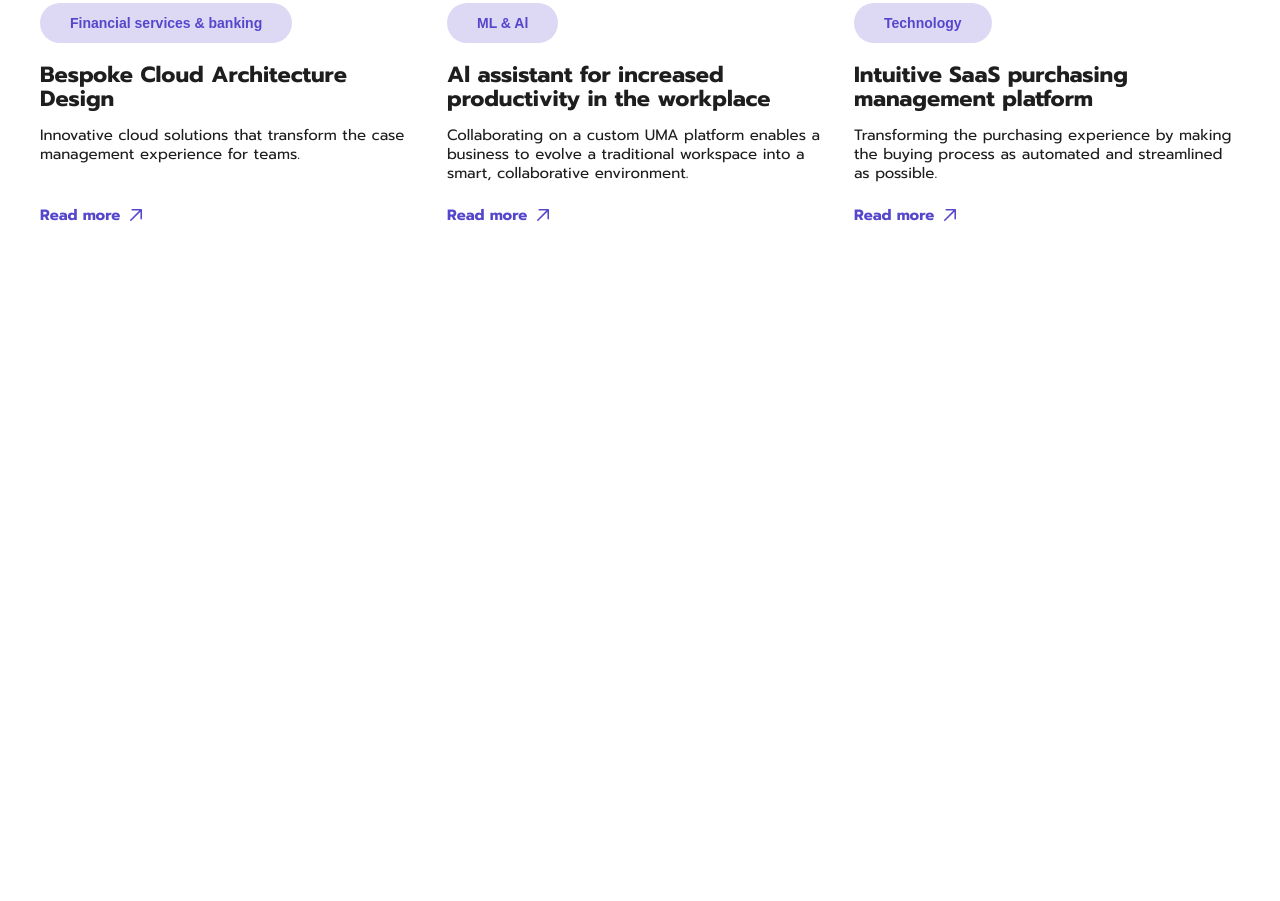
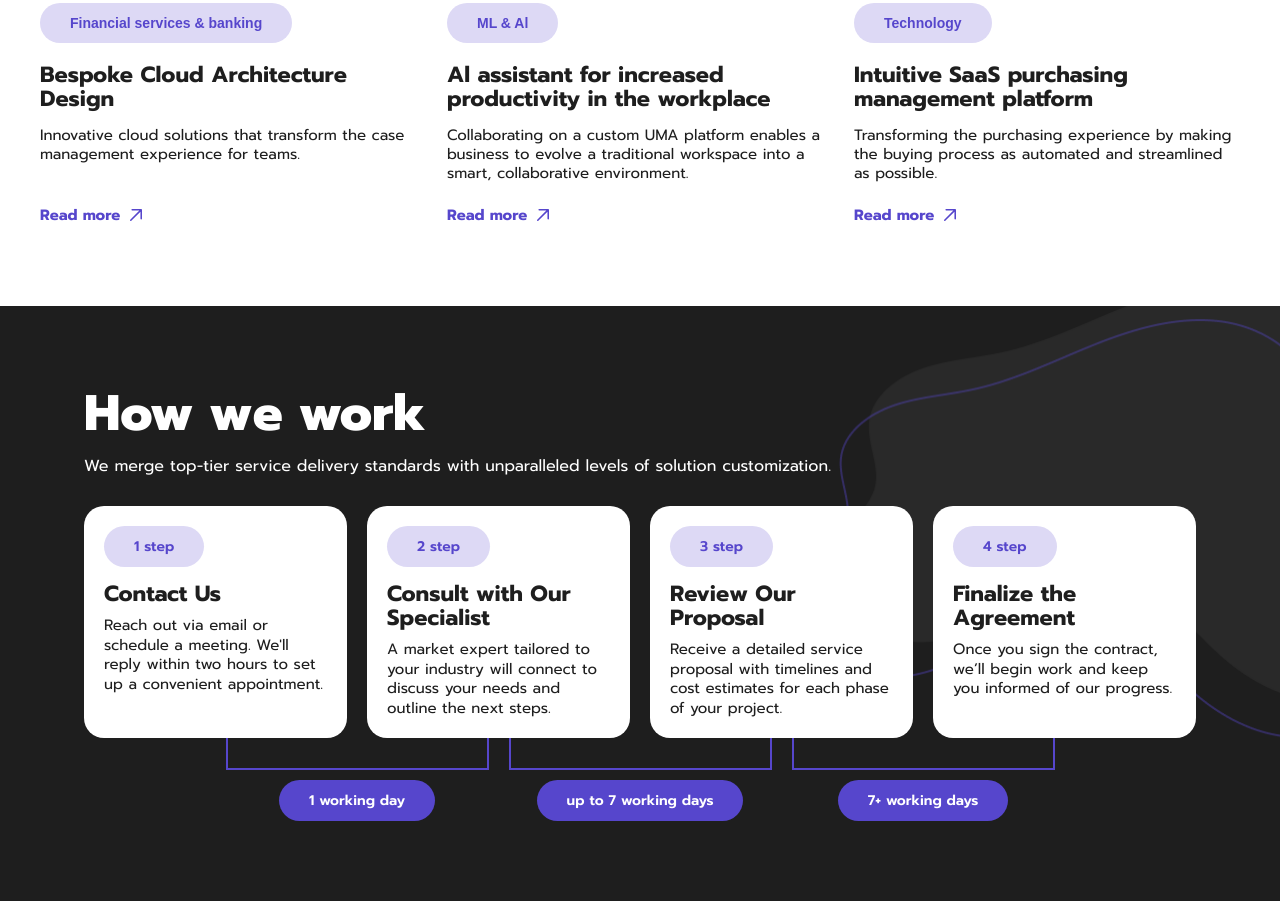
Before and after one commit to AnastassiaH/avega, a website built with Vite: page index.html in a window 1280 px wide. Shown: the part 1107-2008 px from the top of the page. Before the commit the page ends 1413 px from the top, so only its background shows below. Built offline with nearby package versions, Linux system fonts and the light colour scheme.

Commit message:
work process section done

```diff
--- a/index.html
+++ b/index.html
@@ -158,6 +158,61 @@
             <a href="" class="newsLink">Read more</a>
           </div>
         </section>
+        <section class="workProcessSection">
+          <p class="workProcessTitle">How we work</p>
+          <p class="workProcessText">
+            We merge top-tier service delivery standards with unparalleled
+            levels of solution customization.
+          </p>
+          <div class="workProcessCardsContainer">
+            <div class="stepCardsContainer">
+              <div class="stepCard">
+                <span class="cardStepNum">1 step</span>
+                <p class="cardTitle">Contact Us</p>
+                <p class="cardText">
+                  Reach out via email or schedule a meeting. We'll reply within
+                  two hours to set up a convenient appointment.
+                </p>
+              </div>
+              <div class="stepCard">
+                <span class="cardStepNum">2 step</span>
+                <p class="cardTitle">Consult with Our Specialist</p>
+                <p class="cardText">
+                  A market expert tailored to your industry will connect to
+                  discuss your needs and outline the next steps.
+                </p>
+              </div>
+              <div class="stepCard">
+                <span class="cardStepNum">3 step</span>
+                <p class="cardTitle">Review Our Proposal</p>
+                <p class="cardText">
+                  Receive a detailed service proposal with timelines and cost
+                  estimates for each phase of your project.
+                </p>
+              </div>
+              <div class="stepCard">
+                <span class="cardStepNum">4 step</span>
+                <p class="cardTitle">Finalize the Agreement</p>
+                <p class="cardText">
+                  Once you sign the contract, we’ll begin work and keep you
+                  informed of our progress.
+                </p>
+              </div>
+              <div class="termCard">
+                <div class="squareFigure"></div>
+                <div class="termValue">1 working day</div>
+              </div>
+              <div class="termCard">
+                <div class="squareFigure"></div>
+                <div class="termValue">up to 7 working days</div>
+              </div>
+              <div class="termCard">
+                <div class="squareFigure"></div>
+                <div class="termValue">7+ working days</div>
+              </div>
+            </div>
+          </div>
+        </section>
       </main>
       <footer class="footer"></footer>
     </div>
--- a/src/styles/newsSection.scss
+++ b/src/styles/newsSection.scss
@@ -25,7 +25,7 @@
   height: 40px;
   padding: 10px 30px;
   color: var(--primary-color);
-  background-color: #ddd9f5;
+  background-color: var(--primary-color-light);
   margin-bottom: 20px;
   display: flex;
   justify-content: center;
--- a/src/styles/variables.scss
+++ b/src/styles/variables.scss
@@ -1,5 +1,6 @@
 :root {
   --primary-color: #5646cc;
+  --primary-color-light: #ddd9f5;
   --secondary-color: #1e1e1e;
   --white-color: #ffffff;
   --font-size: 16px;
--- /dev/null
+++ b/src/styles/workProcessSection.scss
@@ -0,0 +1,87 @@
+.workProcessSection {
+  padding: 80px 84px;
+  background: no-repeat center url(../assets/images/what-we-do-background.png);
+  background-size: cover;
+
+  display: flex;
+  flex-direction: column;
+}
+
+.workProcessTitle {
+  font-size: 50px;
+  line-height: 110%;
+  font-weight: 800;
+  color: var(--white-color);
+  margin-bottom: 15px;
+}
+
+.workProcessText {
+  font-size: 16px;
+  font-weight: 400;
+  line-height: 125%;
+  color: var(--white-color);
+  margin-bottom: 30px;
+}
+
+.stepCardsContainer {
+  display: flex;
+  flex-wrap: wrap;
+  justify-content: center;
+  column-gap: 20px;
+}
+
+.stepCard {
+  flex: 1 0 calc((100% - 60px) / 4);
+  background-color: var(--white-color);
+  border-radius: 20px;
+  padding: 20px;
+}
+
+.cardStepNum {
+  display: block;
+  background-color: var(--primary-color-light);
+  color: var(--primary-color);
+  border-radius: 50px;
+  padding: 10px 30px;
+  width: max-content;
+  font-size: 14px;
+  font-weight: 600;
+  line-height: 150%;
+  margin-bottom: 15px;
+}
+
+.cardTitle {
+  font-weight: 700;
+  font-size: 22px;
+  line-height: 110%;
+  margin-bottom: 10px;
+}
+
+.cardText {
+  font-weight: 400;
+  font-size: 15px;
+  line-height: 130%;
+}
+
+.termCard {
+  flex: 0 0 calc((100% - 60px) / 4);
+}
+
+.squareFigure {
+  height: 32px;
+  width: 100%;
+  border: 2px solid var(--primary-color);
+  border-top: transparent;
+}
+
+.termValue {
+  background-color: var(--primary-color);
+  border-radius: 50px;
+  padding: 10px 30px;
+  color: var(--white-color);
+  font-weight: 600;
+  font-size: 14px;
+  line-height: 150%;
+  margin: 10px auto 0;
+  width: max-content;
+}
--- a/style.css
+++ b/style.css
@@ -3,6 +3,7 @@
 @import "./src/styles/header.scss";
 @import "./src/styles/openingSection.scss";
 @import "./src/styles/newsSection.scss";
+@import "./src/styles/workProcessSection.scss";
 
 body {
   font-family: "Prompt", Arial, Helvetica, sans-serif;
```
